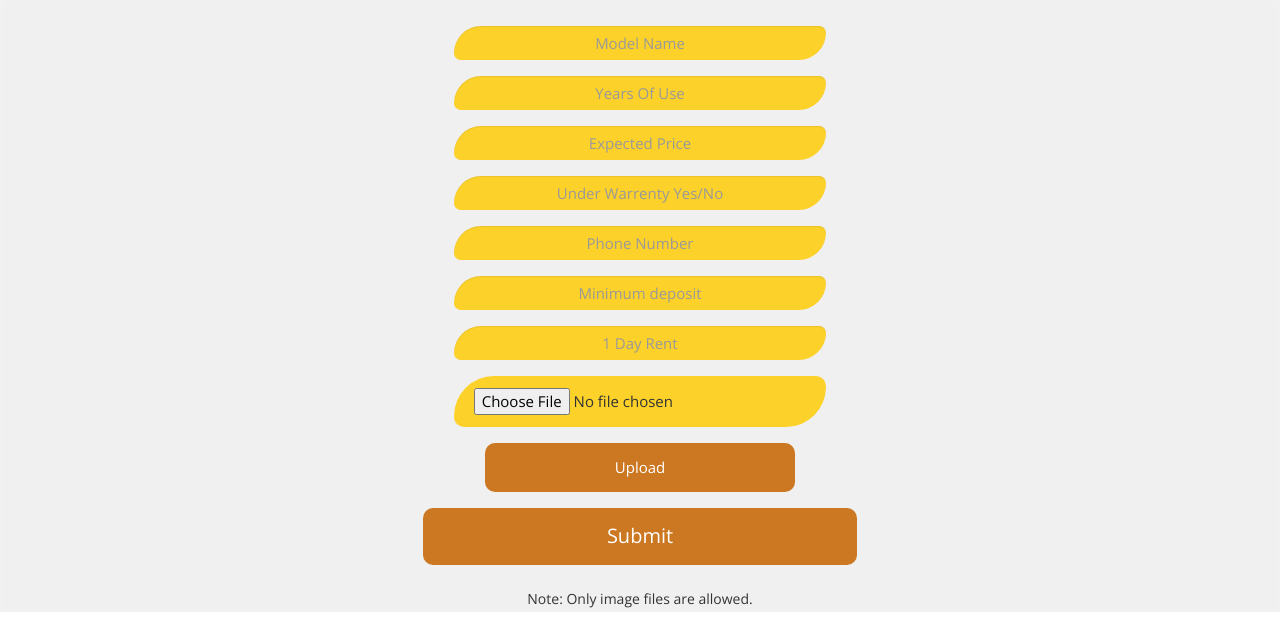
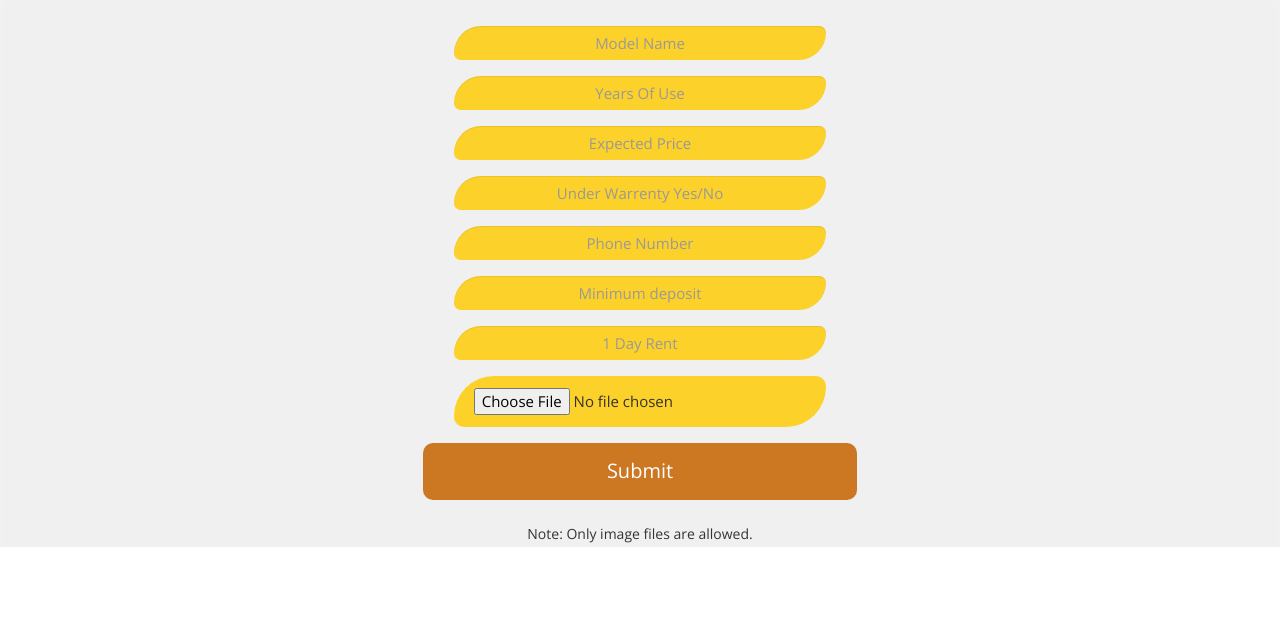
Before and after one commit to AdityaShukla0001/shopping-website-using-flask-and-mongoDB, a Flask app: page /addproduct in a window 1280 px wide. Shown: the part 173-800 px from the top of the page. Run offline with Flask 2, Linux system fonts and the light colour scheme; some libraries are stand-ins or nearby versions.

Commit message:
productdetail

```diff
--- a/templates/productdetail.html
+++ b/templates/productdetail.html
@@ -23,7 +23,6 @@
 
 			 <input type="file" id="photo" name="photo" />
 
-                    <button type="submit" style="font-size:15px; width: 25%;" class="aa-browse-btn" name="Upload" value="Upload Photo"/> Upload</button><br>
         <button type="submit" style="font-size:20px" class="aa-browse-btn" >Submit</button>
 		 </div>
 		 <div class="section2">Note: Only image files are allowed.</div>
```
